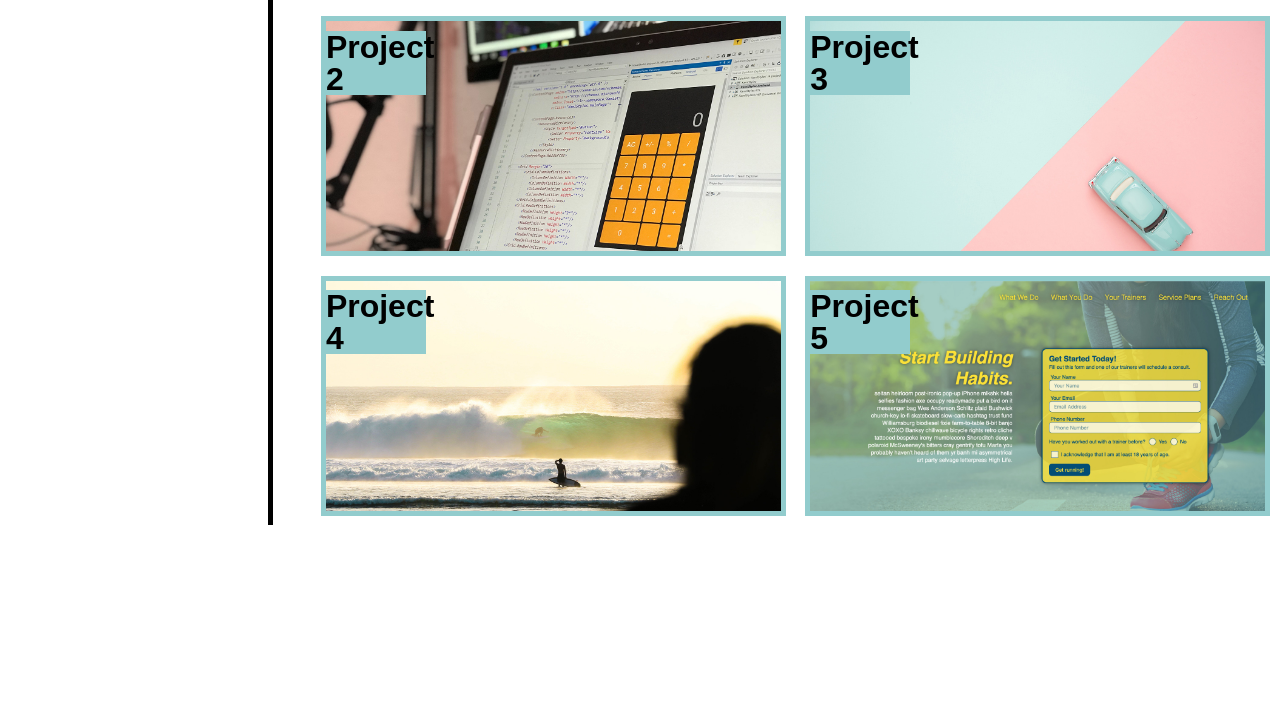
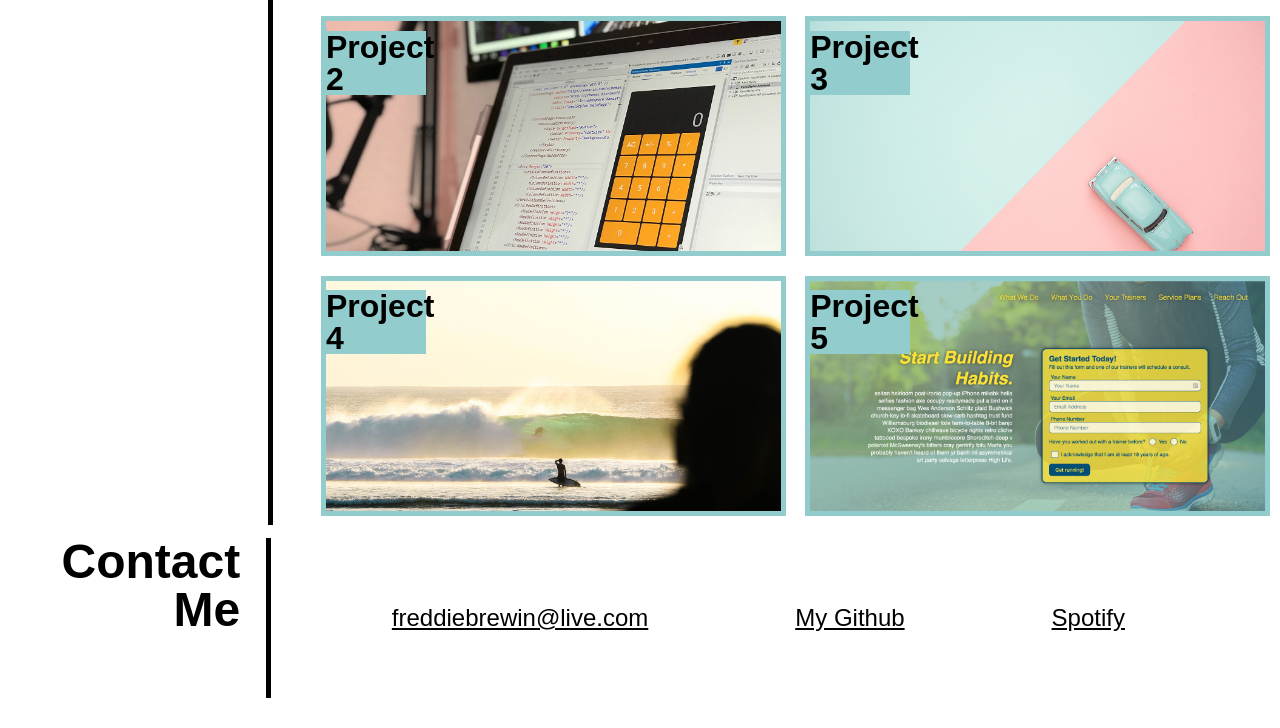
Before and after one commit to freddieb12345/AssignmentWeek2, a plain HTML site: page index.html in a window 1280 px wide. Shown: the part 840-1568 px from the top of the page. Before the commit the page ends 1365 px from the top, so only its background shows below. Drawn offline with Linux system fonts and the light colour scheme.

Commit message:
Footer layout added

```diff
--- a/assets/css/style.css
+++ b/assets/css/style.css
@@ -89,6 +89,7 @@ article p {
 main{
     display: flex;
     flex-wrap: wrap;
+    margin-bottom: 1%;
 }
 main h2 {
     flex: 1;
@@ -198,3 +199,34 @@ main h2 {
     background-color: #92cccd;
     padding: 0;
  }
+
+ footer{
+    display: flex;
+    flex-direction: row;
+    padding-bottom: 30px;
+ }
+
+ footer h2 {
+    flex: 1;
+    padding-right: 2%;
+    justify-content: center;
+    text-align: right;
+    font-size: 300%;
+    border-right: 5px solid black;
+    width: fit-content;
+ }
+
+ footer ul {
+    flex: 4;
+    font-size: 150%;
+    padding: 10px 10px 10px 3%;
+    justify-content: space-evenly;
+ }
+
+ footer ul li {
+    display: inline-block;
+    margin-left: 25px;
+    padding: 6%;
+    text-decoration: underline;
+    color: black;
+ }
--- a/index.html
+++ b/index.html
@@ -49,5 +49,14 @@
             </div>
         </div>
     </main>
+
+    <footer>
+        <h2>Contact Me</h2>
+        <ul>
+            <li>freddiebrewin@live.com</li>
+            <li>My Github</li>
+            <li>Spotify</li>
+        </ul>
+    </footer>
 </body>
 </html>
```
Also changed, not shown: 1 other file.
